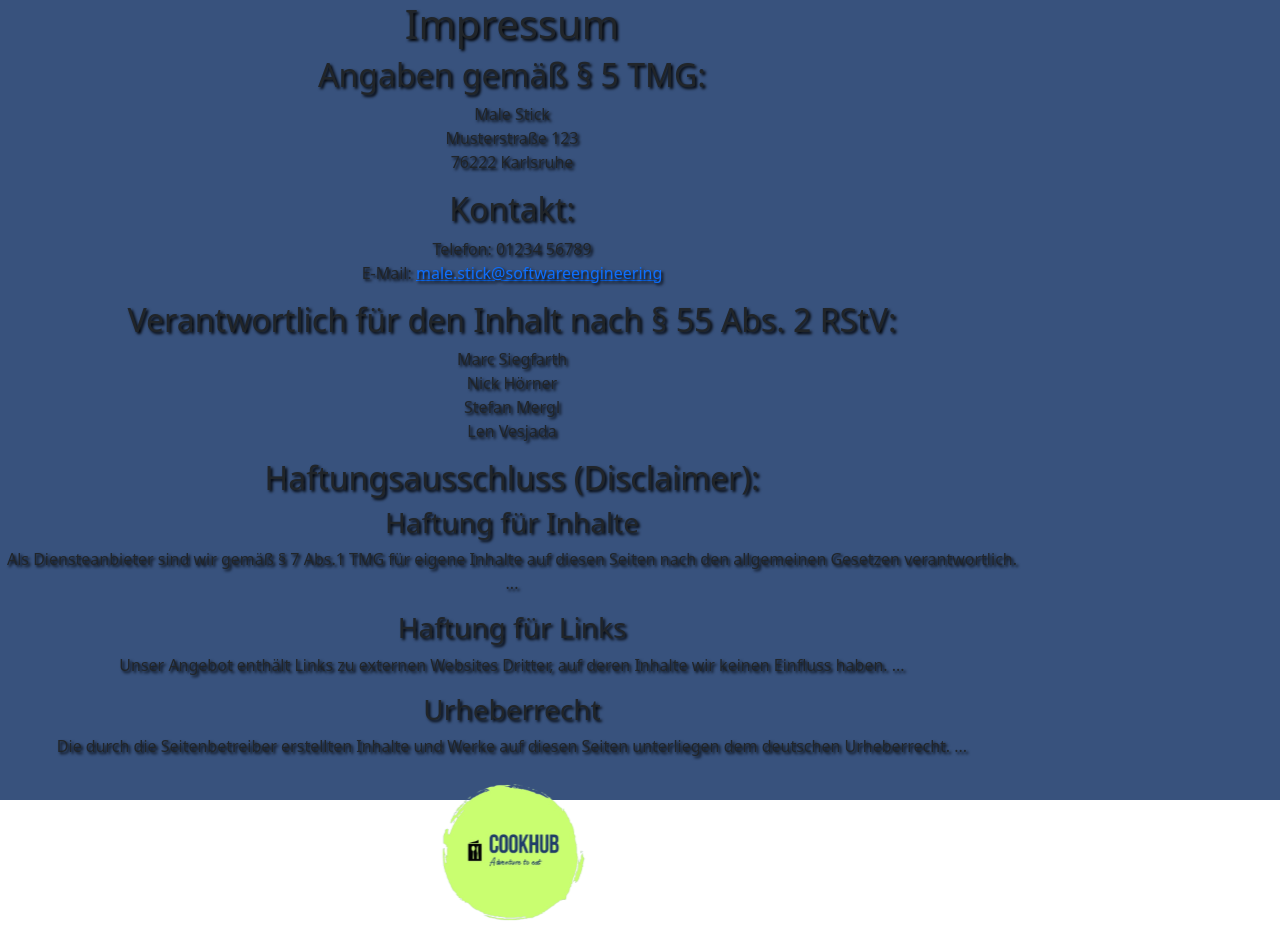
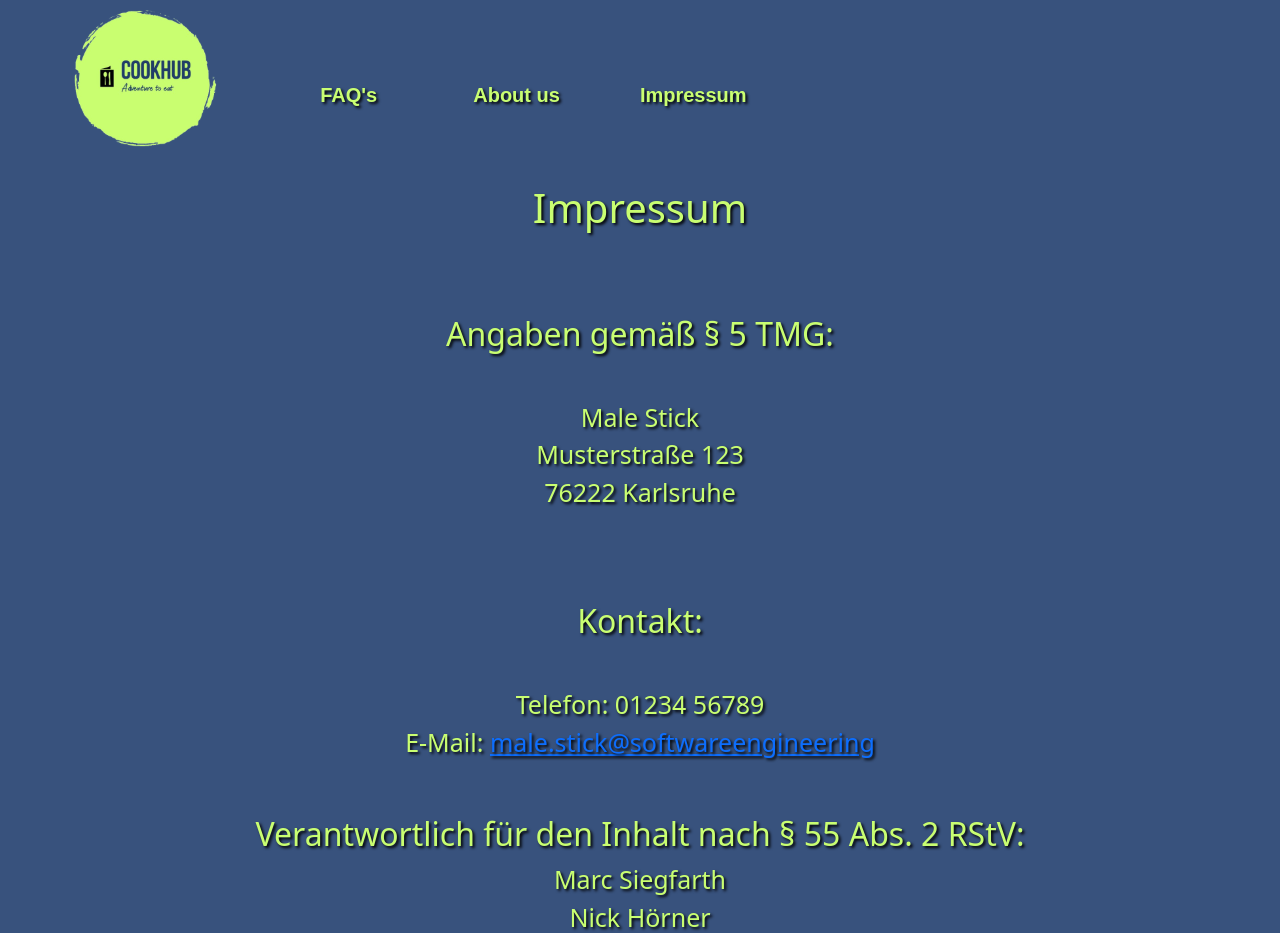
Before and after one commit to SE-TINF22B6/CookHub, a React (Create React App) app in the folder Frontend/: page /impressum in a window 1280 px wide. Shown: the top 933 px of the page. Built offline with nearby package versions, Linux system fonts and the light colour scheme.

Commit message:
// Bugfixing // -> fixed white area of all pages to be background -> optimized several size relations of pages to look more page-fitted

```diff
--- a/Frontend/src/components/ImpressumPage.tsx
+++ b/Frontend/src/components/ImpressumPage.tsx
@@ -1,26 +1,44 @@
 import logo from "../assets/Logo_no_background.svg";
-import React from "react";
+import * as React from 'react';
 import "../design/ImpressumPage.css"
 
 export default function ImpressumPage(){
+
     return(
 
         <div className="ImpressumPage">
-            <header className="header">
-                <title>Impressum</title>
+
+            <header className="App-header">
+                <a className='Home-link' target="_self" href='/'>
+                    <img src={logo} className="App-logo" alt="logo"/>
+                </a>
+                <ul>
+                    <a className='FAQs-link' target="_self" href='/faqs'>FAQ's</a>
+                    <a className='About-link' target="_self" href='/about'>About us</a>
+                    <a className='Impressum-link' target="_self" href='/impressum'>Impressum</a>
+                </ul>
             </header>
+
             <div className="body">
+
+                    <div className="content">
+
                         <h1>Impressum</h1>
+                        <br/><br/>
 
                         <h2>Angaben gemäß § 5 TMG:</h2>
+                        <br/>
                         <p>
                             Male Stick<br />
                             Musterstraße 123<br />
                             76222 Karlsruhe</p>
+                        <br/><br/>
 
                         <h2>Kontakt:</h2>
+                        <br/>
                         <p>Telefon: 01234 56789<br />
                             E-Mail: <a href="mailto:male.stick@softwareengineering.com">male.stick@softwareengineering</a></p>
+                        <br/>
 
                         <h2>Verantwortlich für den Inhalt nach § 55 Abs. 2 RStV:</h2>
                         <p>
@@ -29,29 +47,31 @@ export default function ImpressumPage(){
                             Stefan Mergl<br/>
                             Len Vesjada
                         </p>
+                        <br/><br/>
 
                         <h2>Haftungsausschluss (Disclaimer):</h2>
+                        <br/><br/>
+
                         <h3>Haftung für Inhalte</h3>
+                        <br/>
                         <p>Als Diensteanbieter sind wir gemäß § 7 Abs.1 TMG für eigene Inhalte auf diesen Seiten nach den allgemeinen Gesetzen verantwortlich. ...</p>
+                        <br/><br/>
 
                         <h3>Haftung für Links</h3>
+                        <br/>
                         <p>Unser Angebot enthält Links zu externen Websites Dritter, auf deren Inhalte wir keinen Einfluss haben. ...</p>
+                        <br/><br/>
 
                         <h3>Urheberrecht</h3>
+                        <br/>
                         <p>Die durch die Seitenbetreiber erstellten Inhalte und Werke auf diesen Seiten unterliegen dem deutschen Urheberrecht. ...</p>
-
-                <img src={logo} className="App-logo" alt="logo" width="500" height="500"/>
-
-                <ul>
-                    <li><a className='LandingPage' target="_self" href='/'>Welcome</a></li>
-                    <li><a href='/login'>Login</a></li>
-                    <li><a href='/faqs'>FAQ's</a></li>
-                    <li><a href='/about'>About us</a></li>
-                </ul>
-
+                        <br/><br/><br/><br/><br/><br/><br/><br/><br/><br/>
 
                     </div>
 
             </div>
+
+
+        </div>
     );
 }
--- a/Frontend/src/design/ImpressumPage.css
+++ b/Frontend/src/design/ImpressumPage.css
@@ -1,6 +1,25 @@
 .ImpressumPage {
+    display: flex;
+    flex-direction: column;
+    justify-content: flex-start; /* Startet die Ausrichtung vom Anfang */
+    overflow-x: hidden;
     background-color: #38527D;
     background-size: cover;
-    height: 100vh;
+    min-height: 100vh; /* Mindesthöhe, um den gesamten Bildschirm abzudecken */
     width: 100vw;
 }
+
+.App-header {
+
+}
+
+.body {
+    width: 100%;
+    text-align: center;
+margin-top: -5vh;
+}
+
+.content {
+    color: #C9FE71;
+    font-size: 25px;
+}
```
Lines whose indentation alone changed are shown as unchanged.
